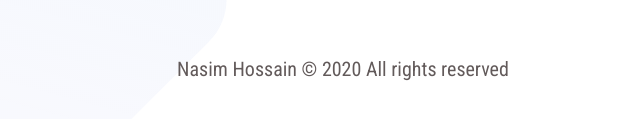
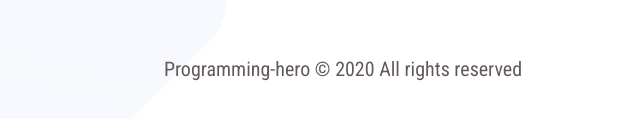
Before and after one commit to Nasim992/portfolio, a plain HTML site: page index.html in a window 1280 px wide. Shown: the part 2934-3053 px from the top of the page, 297-937 px from the left. Drawn offline with Linux system fonts and the light colour scheme.

Commit message:
portfolio
git commit -m portfolio

```diff
--- a/index.html
+++ b/index.html
@@ -91,7 +91,7 @@
          <h3>mdnasim6416@gmail.com</h3>
      </div>
 
-     <p style="color:rgb(98, 90, 90); padding:40px;">Nasim Hossain &copy 2020 All rights reserved </p>
+     <p style="color:rgb(98, 90, 90); padding:40px;">Programming-hero &copy 2020 All rights reserved </p>
 </section>
 
 <!-- 5th section end -->
```
